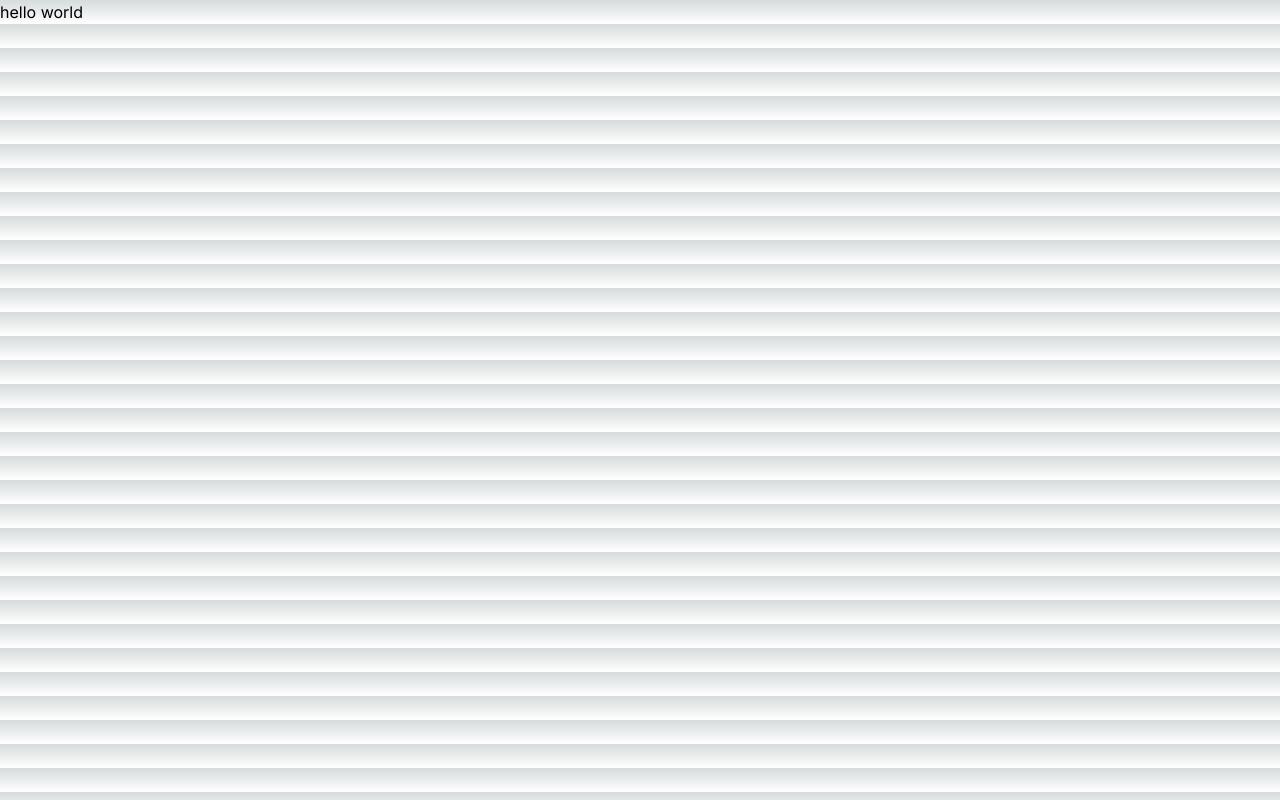
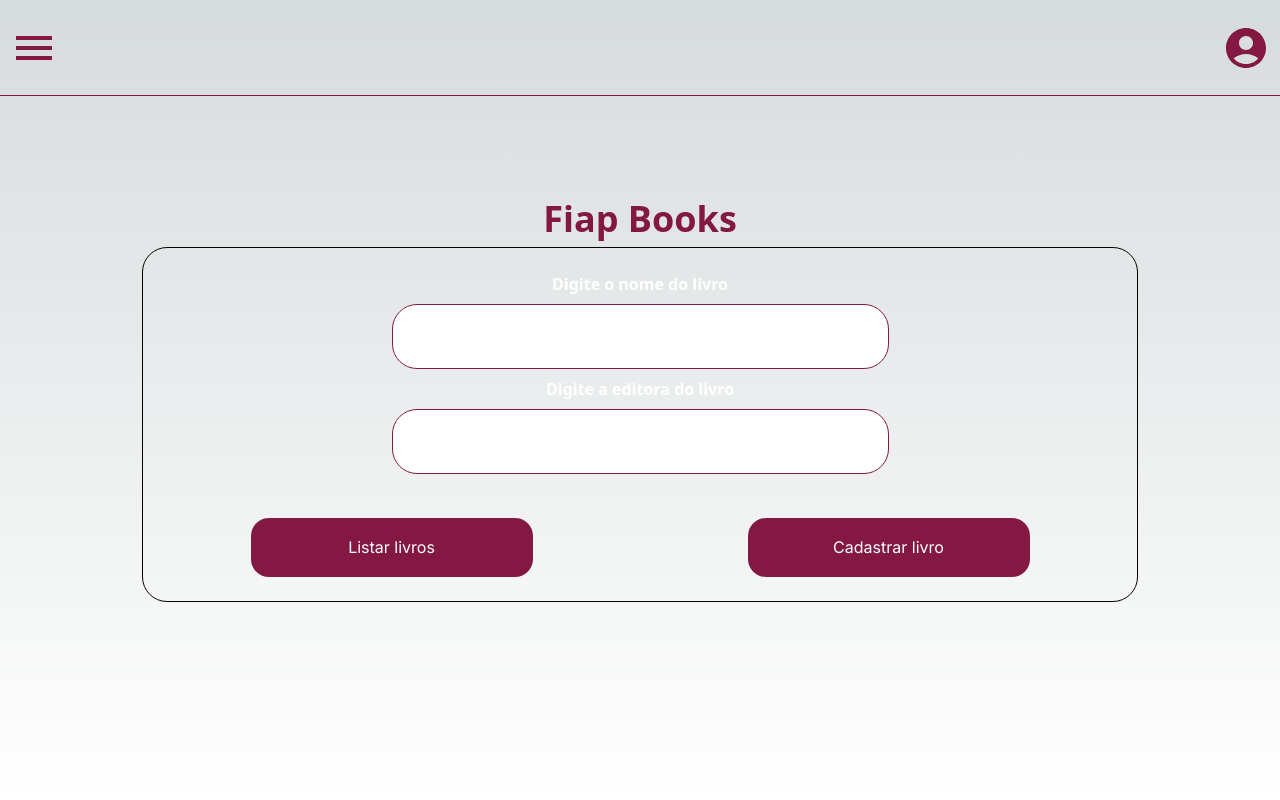
Before and after one commit to FalcaoCamilla/fiap-books, a Next.js app: page / in a window 1280 px wide. Built offline with nearby package versions, Linux system fonts and the light colour scheme.

Commit message:
feat: implement home page layout with header, input fields, and buttons

```diff
--- a/src/app/page.tsx
+++ b/src/app/page.tsx
@@ -1,9 +1,27 @@
-import Image from "next/image";
+'use client'
+
+import Button from "./components/button";
+import Header from "./components/header";
+import Input from "./components/input";
 
 export default function Home() {
   return (
-    <div>
-      hello world
-    </div>
+    <main className="flex flex-1 flex-col justify-center items-center bg-black-800 w-[100vw] h-[100vh]">
+      <Header/>
+      <div className="flex flex-col justify-center items-center w-[100vw]">
+        <p className="mb-2 text-pink-900 font-sans font-bold text-4xl">
+          Fiap Books
+        </p>
+        <div className="flex flex-1 flex-col border border-[#000] border-op70 min-w-[996px] min-h-[355px] rounded-[25px] justify-center items-center">
+          <Input label="Digite o nome do livro"/>
+          <Input label="Digite a editora do livro"/>
+
+          <div className="flex justify-around w-full">
+            <Button nameButton="Listar livros"/>
+            <Button nameButton="Cadastrar livro"/>
+          </div>
+        </div>
+      </div>
+    </main>
   );
 }
```
